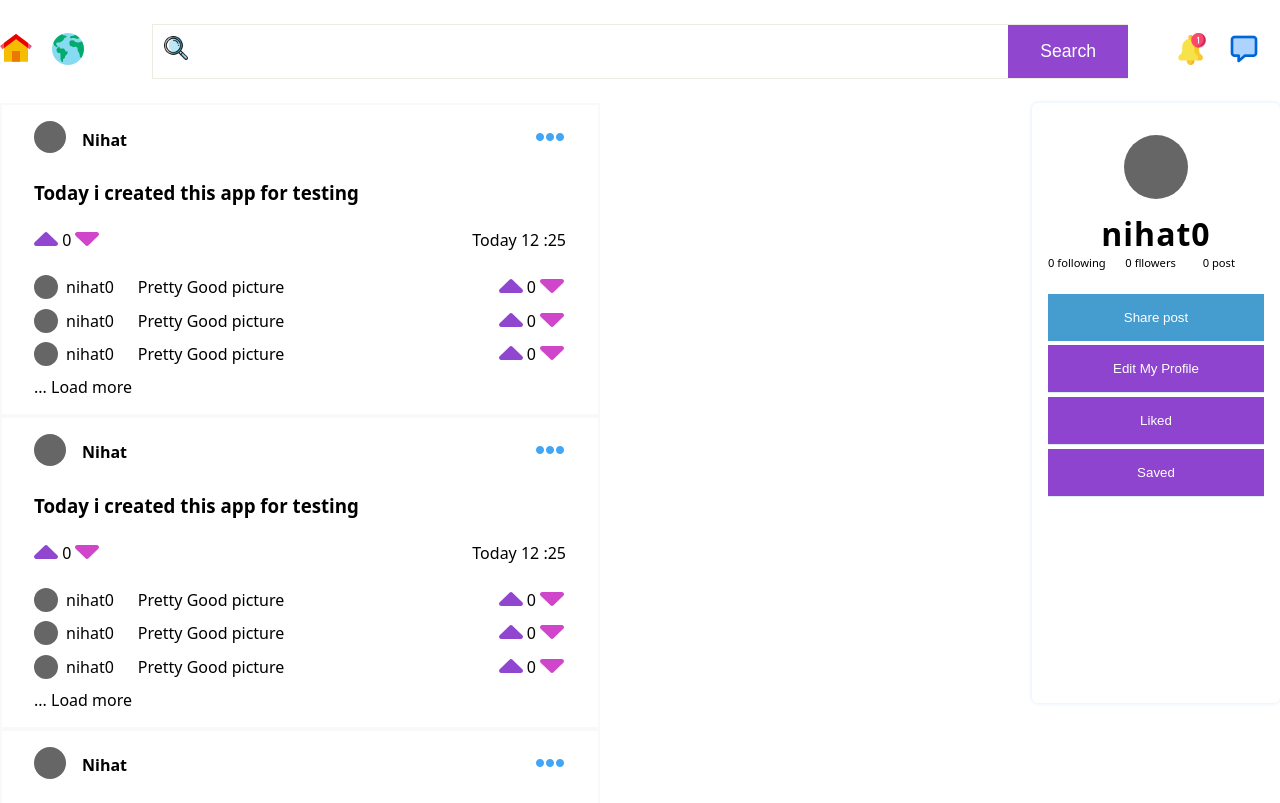
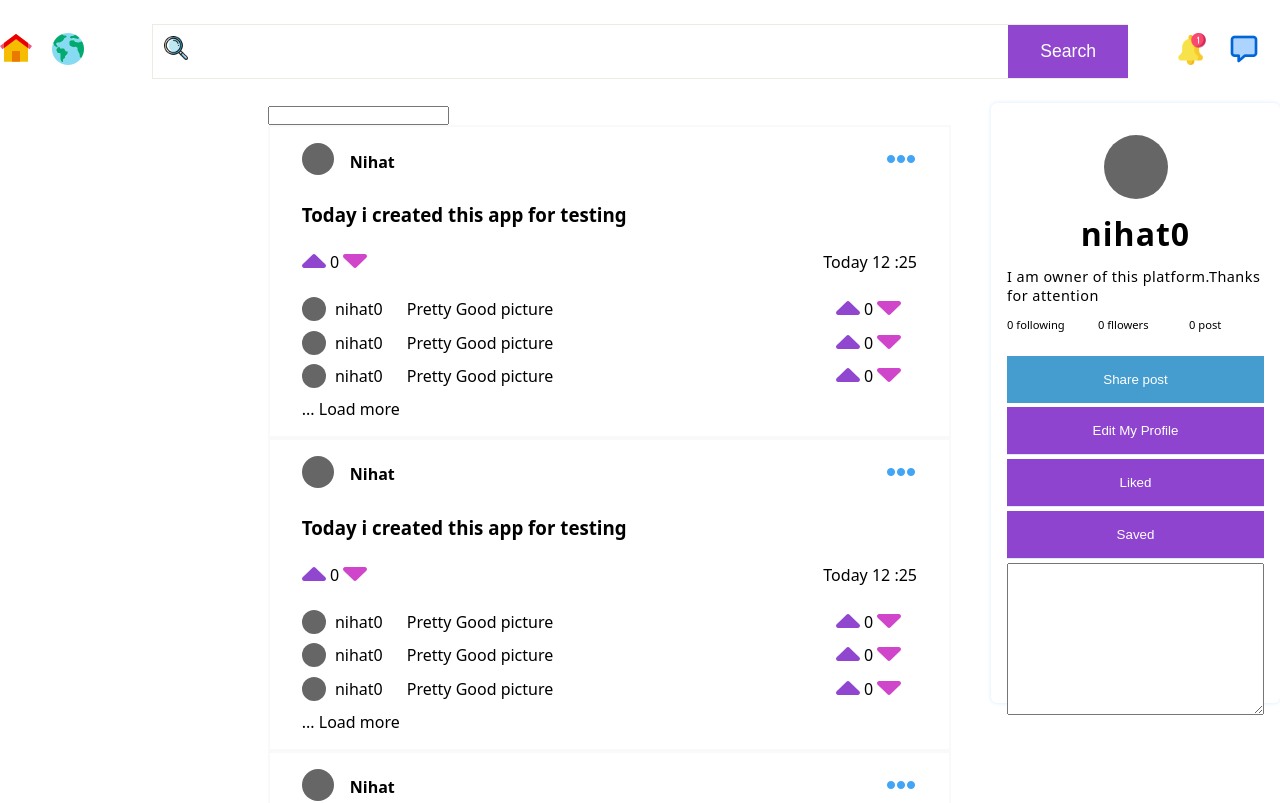
Before and after one commit to nihat-js/light-right, a React (Vite) app in the folder client/: page /home in a window 1280 px wide. Shown: the top 803 px of the page. Built offline with nearby package versions, Linux system fonts and the light colour scheme.

Commit message:
addeds style

```diff
--- a/client/src/components/Post.scss
+++ b/client/src/components/Post.scss
@@ -1,5 +1,5 @@
 .post {
-  max-width: 600px;
+  width: 100%;
   border: 2px solid #f9f9f9;
   padding: 1rem 2rem;
 
--- a/client/src/components/Side.jsx
+++ b/client/src/components/Side.jsx
@@ -8,6 +8,7 @@ export default function Side() {
           <span></span>
         </div>
         <h3 className="username">  nihat0 </h3>
+        <p className="bio"> I am owner of this platform.Thanks for attention </p>
         <div className="stats">
           <span className="following-count"> 0 following </span>
           <span className="followers-count"> 0 fllowers   </span>
@@ -25,7 +26,9 @@ export default function Side() {
         <div className="saved">
           <button className='btn-purple'> Saved </button>
         </div>
-
+        <div className="notes">
+          <textarea name="" id="" cols="30" rows="10"></textarea>
+        </div>
       </div>
     </div>
   )
--- a/client/src/components/Side.scss
+++ b/client/src/components/Side.scss
@@ -23,6 +23,13 @@
       text-align: center;
       font-size: 2rem;
       letter-spacing: 1px;
+      margin-bottom: .75rem;
+    }
+
+    .bio {
+      font-size: .9rem;
+      margin-bottom: .75rem;
+      letter-spacing: .5px;
     }
 
     .stats {
--- a/client/src/pages/Home.jsx
+++ b/client/src/pages/Home.jsx
@@ -6,6 +6,7 @@ import Post from '../components/Post'
 import '../assets/style/style.scss'
 import './Home.scss'
 import Side from '../components/Side'
+import SharePost from '../components/SharePost'
 
 
 export default function Home() {
@@ -20,14 +21,17 @@ export default function Home() {
         <Nav />
       </div>
       <div className="container">
+        <aside>
+        </aside>
         <div className='feed'>
+          <SharePost />
           <Post />
           <Post />
           <Post />
         </div>
-        <div className="side">
+        <aside>
           <Side />
-        </div>
+        </aside>
       </div>
     </main>
   )
--- a/client/src/pages/Home.scss
+++ b/client/src/pages/Home.scss
@@ -3,7 +3,7 @@
     max-width: 1400px;
     margin: auto;
     display: grid;
-    grid-template-columns: 4fr 1fr;
+    grid-template-columns: 1fr 3fr 1fr;
     gap: 2.5rem;
   }
 }
```
